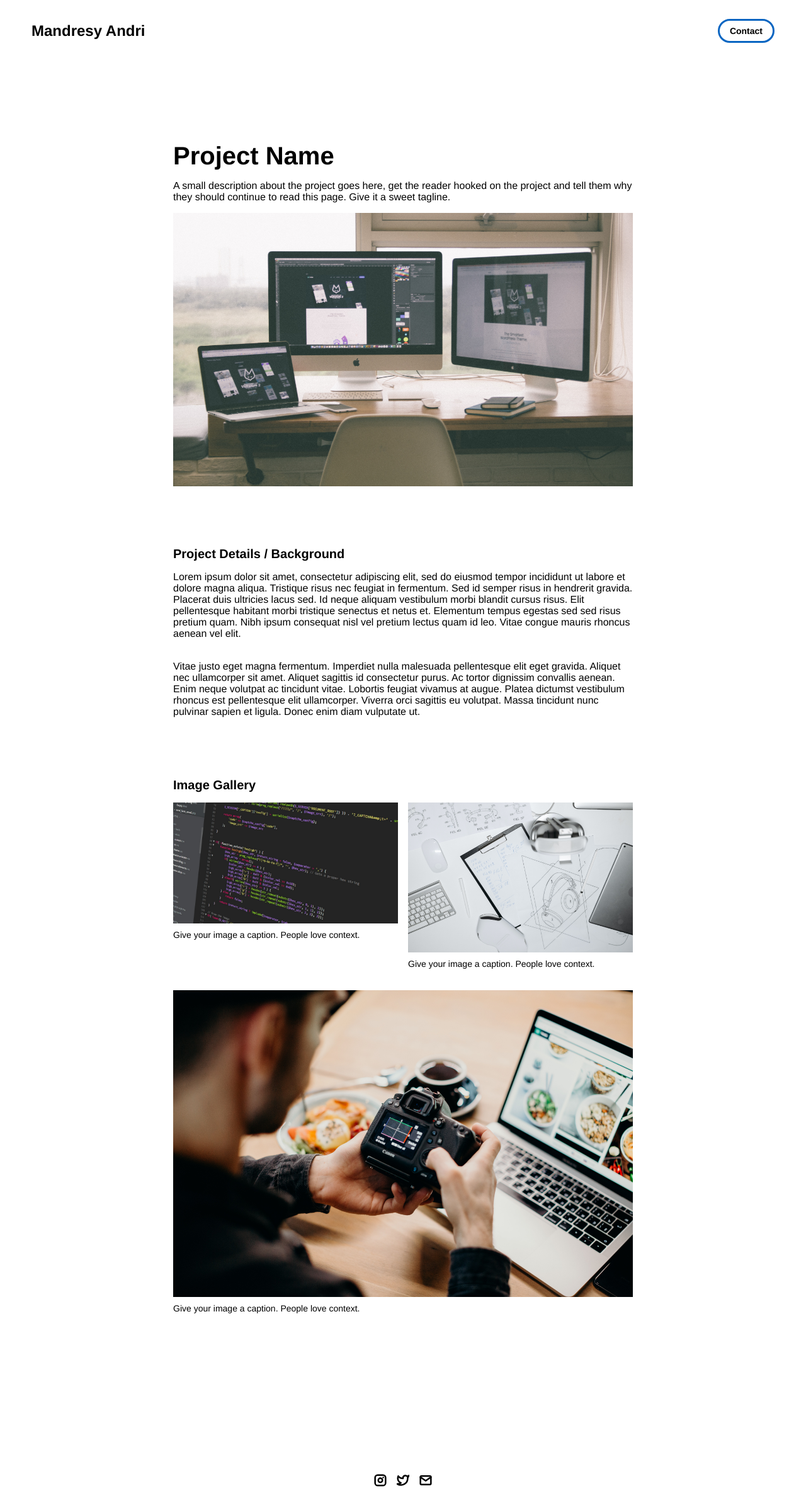
After one commit to mandresyandri/mandresy-portefolio, a PHP site: page /views/project-template.php in a window 1280 px wide. The commit adds this page. Shown: the whole page at 63% size. Run offline with PHP 8.4, Linux system fonts and the light colour scheme.

Commit message:
setting all routes

```diff
--- a/tools/api_notion.php
+++ b/tools/api_notion.php
@@ -32,4 +32,6 @@ function dbRequests(){
     return $answer;
 
 }
+echo dbRequests();
+
 ?>
--- /dev/null
+++ b/views/header-article.php
@@ -0,0 +1,45 @@
+<!DOCTYPE html>
+<html lang="en">
+<head>
+    <meta charset="utf-8">
+    <!--
+      TODO
+
+      Upload your Unemployable (or whatever photo you like) to the assets/images folder
+      and change the name of the image below to match the uploaded one
+
+      Change the title in the <title> tag to whatever you would like the title of your portfolio to be
+
+      This should be the same across all pages.
+     -->
+    <link rel="icon" href="../assets/images/1311.png" />
+    <title>Mandresy Andri</title>
+    <meta name="description" content="A portfolio template for the Unemployables community.">
+    <meta name="viewport" content="width=device-width, initial-scale=1" />
+
+    <link rel="stylesheet" href="../css/layout.css">
+    <link rel="stylesheet" href="../css/typography.css">
+    <link rel="stylesheet" href="../css/utilities.css">
+
+    <script defer src="../js/script.js"></script>
+</head>
+<body>
+<!-- NAVBAR -->
+<div class="navbar">
+    <a class="nav-title-link" href="../index.php">
+        <!--
+          TODO - Change the "Portfolio Title" to whatever you want displayed in the top left
+
+          (this should be the same across all pages)
+         -->
+        <span class="nav-title">Mandresy Andri</span>
+        <!--
+          TODO - Change the email after 'mailto:' to your email address for contact
+
+          (this should be the same across all pages)
+        -->
+        <a class="button" href="mailto:whitevans.eth@gmail.com">
+            <span class="button-text">Contact</span>
+        </a>
+    </a>
+</div>
--- a/views/header.php
+++ b/views/header.php
@@ -29,9 +29,9 @@
 	<body>
     <!-- NAVBAR -->
     <div class="navbar">
-      <a class="nav-title-link" href="./index.html">
+      <a class="nav-title-link" href="./index.php">
         <!-- TODO - Change the "Portfolio Title" to whatever you want displayed in the top left -->
-        <span class="nav-title">Mandresy Portfolio</span>
+        <span class="nav-title">Mandresy Andri</span>
          <!-- TODO - Change the email after 'mailto:' to your email address for contact -->
         <a class="button" href="mailto:whitevans.eth@gmail.com">
           <span class="button-text">Contact</span>
--- a/views/project-pages/project-template.php
+++ b/views/project-template.php
@@ -1,61 +1,4 @@
-
-
-<!--
-  IMPORTANT!
-
-  Keep this file unchanged to use as a template for all future project pages.
-
-  For every new project you add to your portfolio, make a copy of this file in the
-  'project-pages' folder with a name related to the project.
--->
-
-
-<!DOCTYPE html>
-<html lang="en">
-	<head>
-		<meta charset="utf-8">
-    <!--
-      TODO
-
-      Upload your Unemployable (or whatever photo you like) to the assets/images folder
-      and change the name of the image below to match the uploaded one
-
-      Change the title in the <title> tag to whatever you would like the title of your portfolio to be
-
-      This should be the same across all pages.
-     -->
-     <link rel="icon" href="../assets/images/1311.png" />
-     <title>Unemployables Portfolio</title>
-    <meta name="description" content="A portfolio template for the Unemployables community.">
-    <meta name="viewport" content="width=device-width, initial-scale=1" />
-
-		<link rel="stylesheet" href="../css/layout.css">
-    <link rel="stylesheet" href="../css/typography.css">
-    <link rel="stylesheet" href="../css/utilities.css">
-
-		<script defer src="../js/script.js"></script>
-	</head>
-	<body>
-    <!-- NAVBAR -->
-    <div class="navbar">
-      <a class="nav-title-link" href="../index.html">
-        <!--
-          TODO - Change the "Portfolio Title" to whatever you want displayed in the top left
-
-          (this should be the same across all pages)
-         -->
-        <span class="nav-title">Portfolio Title</span>
-        <!--
-          TODO - Change the email after 'mailto:' to your email address for contact
-
-          (this should be the same across all pages)
-        -->
-        <a class="button" href="mailto:whitevans.eth@gmail.com">
-          <span class="button-text">Contact Me</span>
-        </a>
-      </a>
-    </div>
-
+<?php include("header-article.php")?>
     <!-- MAIN PAGE CONTENT -->
     <div id="main-content">
 
--- a/views/projects.php
+++ b/views/projects.php
@@ -32,7 +32,7 @@
               <div class="subheader-text project-title">Project Name</div>
               <div class="body-text project-card-text">Elit pellentesque habitant morbi tristique senectus et netus et. Elementum tempus egestas sed sed risus pretium quam. Nibh ipsum consequat nisl vel pretium</div>
             </div>
-            <a class="button" href="./project-pages/project-template.html">
+            <a class="button" href="./views/project-template.php">
               <span class="button-text">Read More</span>
               <image src="./assets/icons/arrow-right.svg" class="right-arrow-icon"/>
             </a>
@@ -43,7 +43,7 @@
               <div class="subheader-text project-title">Project Name</div>
               <div class="body-text project-card-text">Elit pellentesque habitant morbi tristique senectus et netus et. Elementum tempus egestas sed sed risus pretium quam. Nibh ipsum consequat nisl vel pretium</div>
             </div>
-            <a class="button" href="./project-pages/project-template.html">
+            <a class="button" href="./views/project-template.php">
               <span class="button-text">Read More</span>
               <image src="./assets/icons/arrow-right.svg" class="right-arrow-icon"/>
             </a>
@@ -54,7 +54,7 @@
               <div class="subheader-text project-title">Super Long Project Name That Should be Hidden</div>
               <div class="body-text project-card-text">Elit pellentesque habitant morbi tristique senectus et netus et. Elementum tempus egestas sed sed risus pretium quam. Nibh ipsum consequat nisl vel pretium</div>
             </div>
-            <a class="button" href="./project-pages/project-template.html">
+            <a class="button" href="./views/project-template.php">
               <span class="button-text">Read More</span>
               <image src="./assets/icons/arrow-right.svg" class="right-arrow-icon"/>
             </a>
```
Also changed, not shown: README.md (added). Lines whose indentation alone changed are shown as unchanged.
